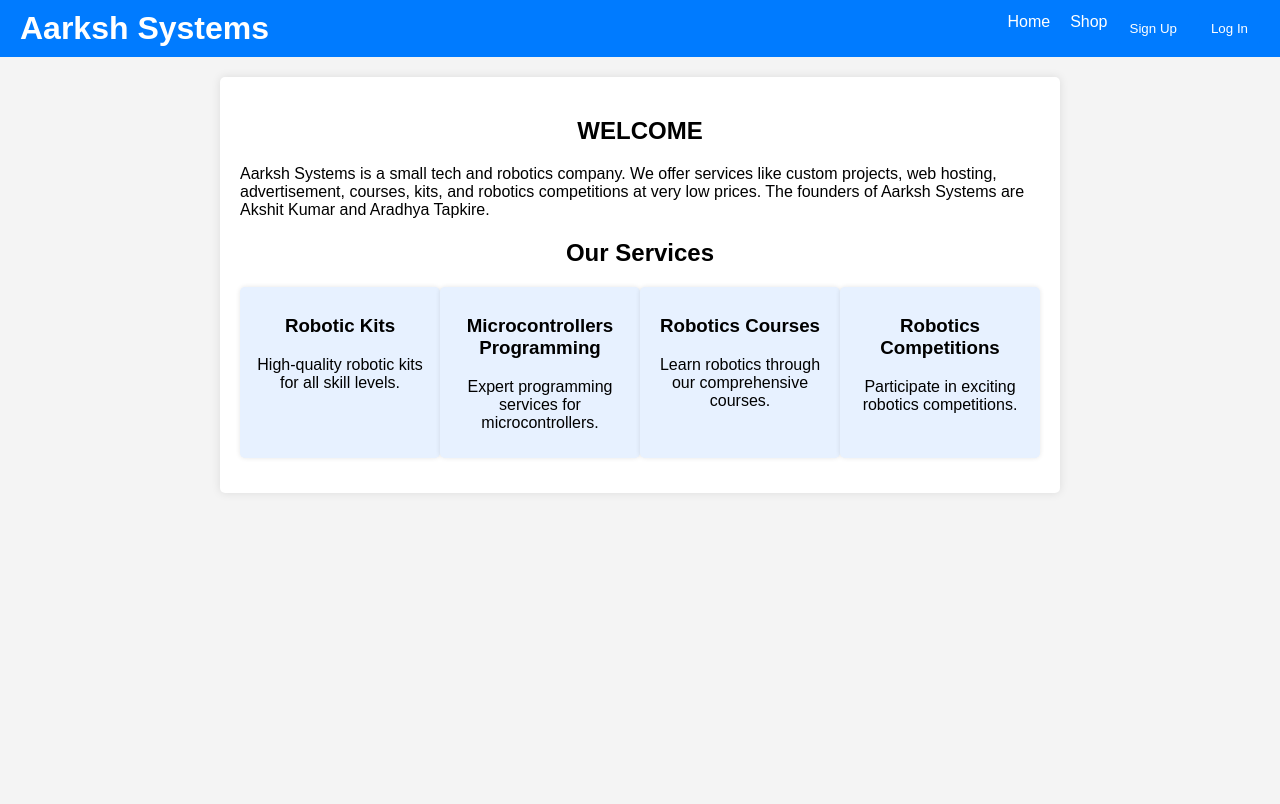
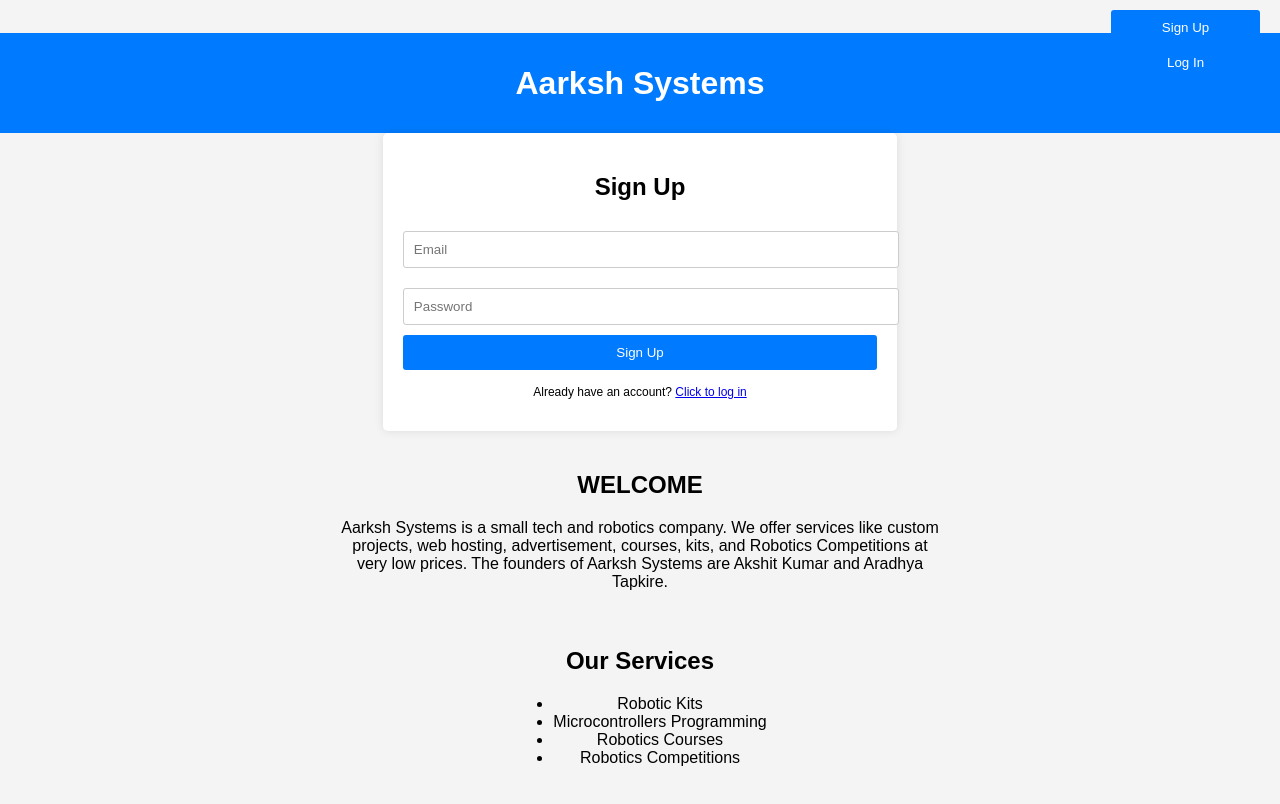
Before and after one commit to Akshit123434/aarkshsystems, a plain HTML site: page index.html in a window 1280 px wide. Drawn offline with Linux system fonts and the light colour scheme.

Commit message:
index.html

```diff
--- a/index.html
+++ b/index.html
@@ -7,78 +7,82 @@
     <style>
         body {
             font-family: Arial, sans-serif;
-            margin: 0;
-            padding: 0;
+            display: flex;
+            flex-direction: column;
+            align-items: center;
+            justify-content: center;
+            height: 100vh;
             background-color: #f4f4f4;
         }
         header {
-            background: #007bff;
+            width: 100%;
+            padding: 10px;
+            background-color: #007bff;
             color: white;
-            padding: 10px 20px;
-            display: flex;
-            justify-content: space-between;
-            align-items: center;
-        }
-        header h1 {
-            margin: 0;
+            text-align: center;
         }
         nav {
-            display: flex;
+            position: absolute;
+            top: 10px;
+            right: 20px;
         }
-        nav a {
+        nav button {
+            background-color: #007bff;
             color: white;
-            margin-left: 20px;
-            text-decoration: none;
+            border: none;
+            padding: 10px 15px;
+            cursor: pointer;
+            border-radius: 3px;
+        }
+        nav button:hover {
+            background-color: #0056b3;
         }
         .container {
+            background: white;
             padding: 20px;
-            background: white;
-            margin: 20px auto;
             border-radius: 5px;
             box-shadow: 0 0 10px rgba(0, 0, 0, 0.1);
-            max-width: 800px;
+            display: none; /* Hide by default */
         }
-        h2 {
+        h1, h2 {
             text-align: center;
         }
-        .services {
-            display: flex;
-            justify-content: space-around;
-            margin-top: 20px;
-        }
-        .service {
-            background: #e7f1ff;
-            border-radius: 5px;
+        input {
+            width: 100%;
             padding: 10px;
-            width: 30%;
-            text-align: center;
-            box-shadow: 0 0 5px rgba(0, 0, 0, 0.1);
-        }
-        footer {
-            text-align: center;
-            margin-top: 20px;
-            color: #777;
-        }
-        .auth-buttons {
-            display: flex;
-            align-items: center;
+            margin: 10px 0;
+            border: 1px solid #ccc;
+            border-radius: 3px;
         }
         button {
-            padding: 8px 12px;
+            width: 100%;
+            padding: 10px;
             background-color: #007bff;
             color: white;
             border: none;
             border-radius: 3px;
             cursor: pointer;
-            margin-left: 10px;
         }
         button:hover {
             background-color: #0056b3;
         }
-        .message {
+        #message {
             margin-top: 15px;
             text-align: center;
             color: red;
+        }
+        .small-font {
+            font-size: 12px;
+            text-align: center;
+        }
+        .about-section {
+            max-width: 600px;
+            text-align: center;
+            margin-top: 20px;
+        }
+        .services {
+            margin-top: 20px;
+            text-align: center;
         }
     </style>
 </head>
@@ -86,42 +90,63 @@
     <header>
         <h1>Aarksh Systems</h1>
         <nav>
-            <a href="#home">Home</a>
-            <a href="#shop">Shop</a>
-            <div class="auth-buttons">
-                <button id="signup-button">Sign Up</button>
-                <button id="login-button">Log In</button>
-            </div>
+            <button id="show-signup">Sign Up</button>
+            <button id="show-login">Log In</button>
         </nav>
     </header>
 
-    <div class="container">
+    <div id="signup-screen" class="container">
+        <h2>Sign Up</h2>
+        <input type="email" id="signup-email" placeholder="Email" required>
+        <input type="password" id="signup-password" placeholder="Password" required>
+        <button id="signup-button">Sign Up</button>
+        <div id="message"></div>
+        <div class="small-font">
+            <p>Already have an account? <a href="#" id="toggle-login">Click to log in</a></p>
+        </div>
+    </div>
+
+    <div id="login-screen" class="container">
+        <h2>Log In</h2>
+        <input type="email" id="login-email" placeholder="Email" required>
+        <input type="password" id="login-password" placeholder="Password" required>
+        <button id="login-button">Log In</button>
+        <div id="message"></div>
+        <div class="small-font">
+            <p>Don't have an account? <a href="#" id="toggle-signup">Click to sign up</a></p>
+        </div>
+    </div>
+
+    <div class="about-section">
         <h2>WELCOME</h2>
-        <p>Aarksh Systems is a small tech and robotics company. We offer services like custom projects, web hosting, advertisement, courses, kits, and robotics competitions at very low prices. The founders of Aarksh Systems are Akshit Kumar and Aradhya Tapkire.</p>
+        <p>Aarksh Systems is a small tech and robotics company. We offer services like custom projects, web hosting, advertisement, courses, kits, and Robotics Competitions at very low prices. The founders of Aarksh Systems are Akshit Kumar and Aradhya Tapkire.</p>
+    </div>
 
+    <div class="services">
         <h2>Our Services</h2>
-        <div class="services">
-            <div class="service">
-                <h3>Robotic Kits</h3>
-                <p>High-quality robotic kits for all skill levels.</p>
-            </div>
-            <div class="service">
-                <h3>Microcontrollers Programming</h3>
-                <p>Expert programming services for microcontrollers.</p>
-            </div>
-            <div class="service">
-                <h3>Robotics Courses</h3>
-                <p>Learn robotics through our comprehensive courses.</p>
-            </div>
-            <div class="service">
-                <h3>Robotics Competitions</h3>
-                <p>Participate in exciting robotics competitions.</p>
-            </div>
-        </div>
-
-        <div class="message" id="message"></div>
+        <ul>
+            <li>Robotic Kits</li>
+            <li>Microcontrollers Programming</li>
+            <li>Robotics Courses</li>
+            <li>Robotics Competitions</li>
+        </ul>
     </div>
 
     <script type="module" src="app.js" defer></script>
+    <script>
+        // Show sign up screen by default
+        document.getElementById('signup-screen').style.display = 'block';
+
+        // Toggle between sign up and login screens
+        document.getElementById('toggle-login').addEventListener('click', () => {
+            document.getElementById('signup-screen').style.display = 'none';
+            document.getElementById('login-screen').style.display = 'block';
+        });
+
+        document.getElementById('toggle-signup').addEventListener('click', () => {
+            document.getElementById('login-screen').style.display = 'none';
+            document.getElementById('signup-screen').style.display = 'block';
+        });
+    </script>
 </body>
 </html>
```
